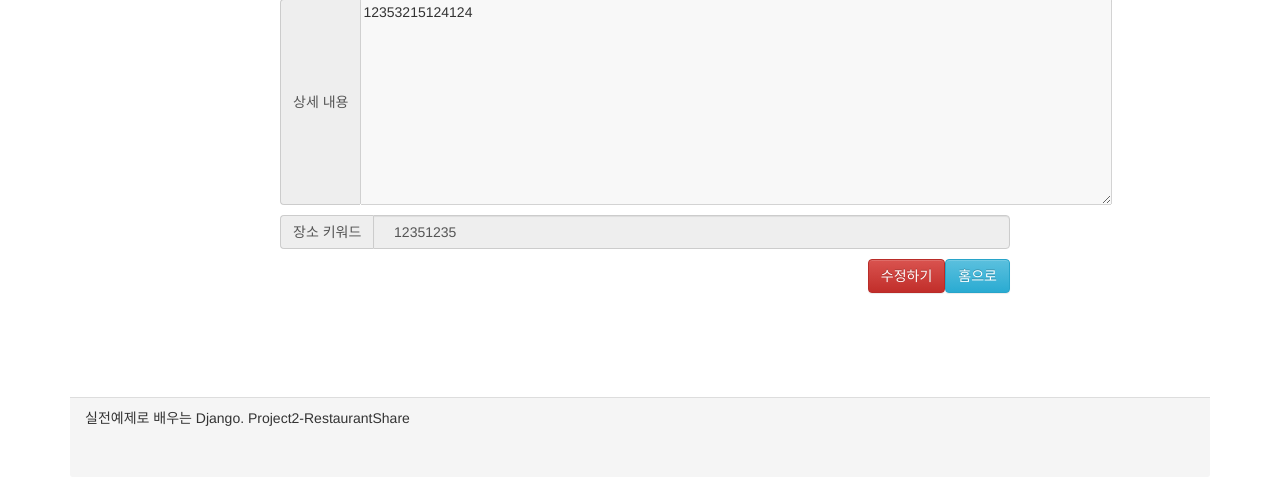
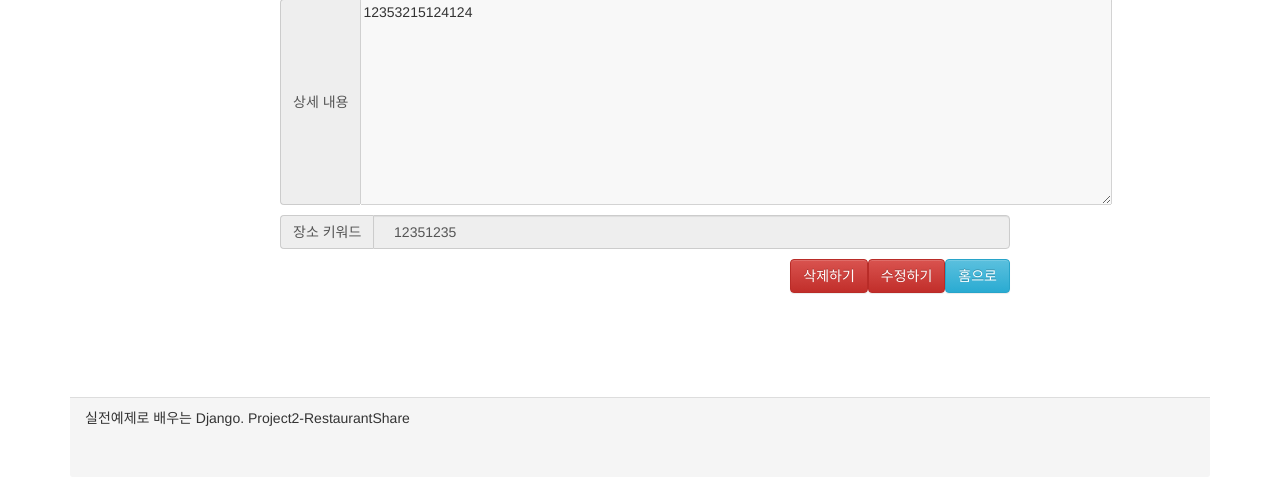
Before and after one commit to m0nd2y/RestaurantShare_Django, a Django app: page /restaurantDetail/2 in a window 1280 px wide. Shown: the part 357-834 px from the top of the page. Run offline with Django 3.2, Linux system fonts and the light colour scheme; data comes from the database, SQL or seed files in the repository; some libraries are stand-ins or nearby versions.

Commit message:
'commit'

```diff
--- a/RestaurantShare/ShareRes/templates/ShareRes/restaurantDetail.html
+++ b/RestaurantShare/ShareRes/templates/ShareRes/restaurantDetail.html
@@ -113,6 +113,10 @@
                 </div>
                 <a href ="/" class="resAddBtn btn btn-info" role="button">홈으로</a>
                 <a href ="./updatePage/{{restaurant.id}}" class="resAddBtn btn btn-danger" role="button">수정하기</a>
+                <form action="./delete" method="POST">{% csrf_token %}
+                    <input type="hidden" id="resId" name="resId" value="{{restaurant.id}}"/>
+                    <input type="submit" class="resAddBtn btn btn-danger" value="삭제하기">
+                </form>
             </div>
         </div>
         <div class="panel-footer">
```
